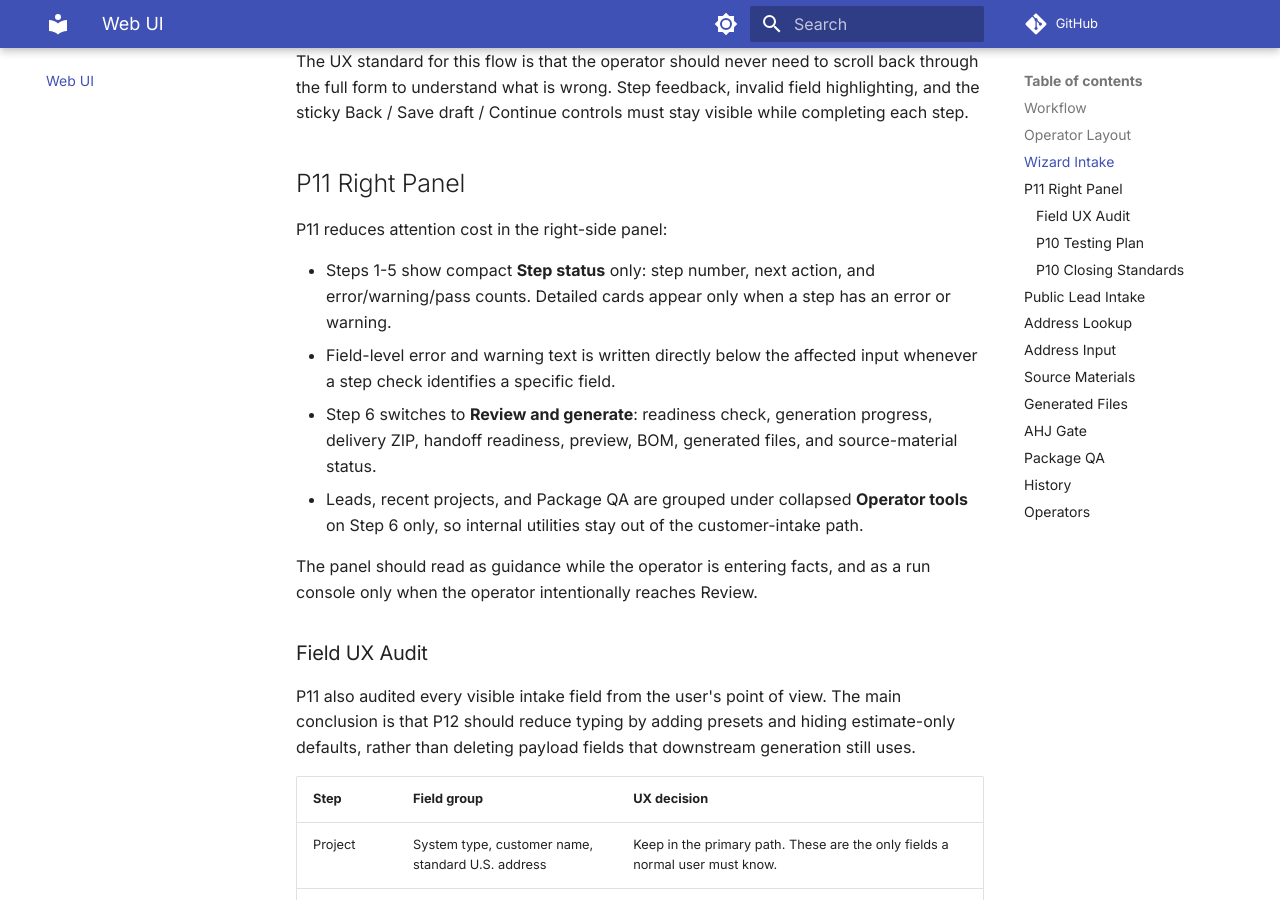
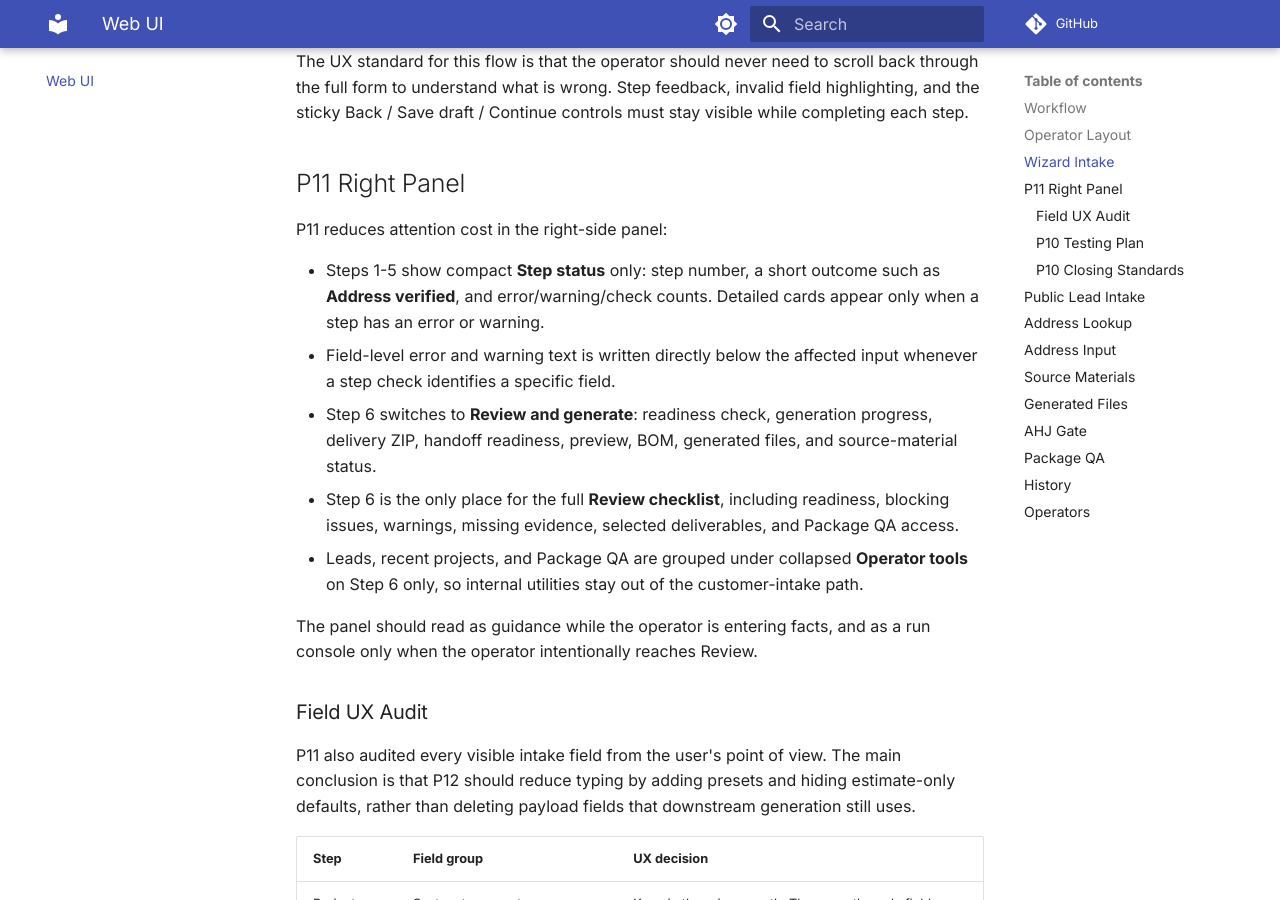
Before and after one commit to maxwu1978/pvess-calc, an MkDocs documentation site: the page built from docs/web-ui.md, in a window 1280 px wide and 900 px high, scrolled down 2528 px. Built offline with MkDocs 1.6.1 and Material for MkDocs 9.7.7, drawn with Linux system fonts in a browser that asks for light colours; comment, search, counter and statistics services are not loaded.

Commit message:
Finalize step status checklist behavior

```diff
--- a/docs/web-ui.md
+++ b/docs/web-ui.md
@@ -113,14 +113,17 @@ stay visible while completing each step.
 
 P11 reduces attention cost in the right-side panel:
 
-- Steps 1-5 show compact **Step status** only: step number, next action, and
-  error/warning/pass counts. Detailed cards appear only when a step has an
-  error or warning.
+- Steps 1-5 show compact **Step status** only: step number, a short outcome
+  such as **Address verified**, and error/warning/check counts. Detailed cards
+  appear only when a step has an error or warning.
 - Field-level error and warning text is written directly below the affected
   input whenever a step check identifies a specific field.
 - Step 6 switches to **Review and generate**: readiness check, generation
   progress, delivery ZIP, handoff readiness, preview, BOM, generated files,
   and source-material status.
+- Step 6 is the only place for the full **Review checklist**, including
+  readiness, blocking issues, warnings, missing evidence, selected
+  deliverables, and Package QA access.
 - Leads, recent projects, and Package QA are grouped under collapsed
   **Operator tools** on Step 6 only, so internal utilities stay out of the
   customer-intake path.
--- a/src/pvess_calc/web/static/index.html
+++ b/src/pvess_calc/web/static/index.html
@@ -591,7 +591,7 @@
         </div>
         <section class="panel step-feedback-panel hidden">
           <div class="section-head">
-            <h2 id="step-feedback-title">Needs attention</h2>
+            <h2 id="step-feedback-title">Review checklist</h2>
           </div>
           <div id="step-feedback" class="step-feedback"></div>
         </section>
```
Also changed, not shown: src/pvess_calc/web/static/app.js (+17 -8 lines), 1 other file.
